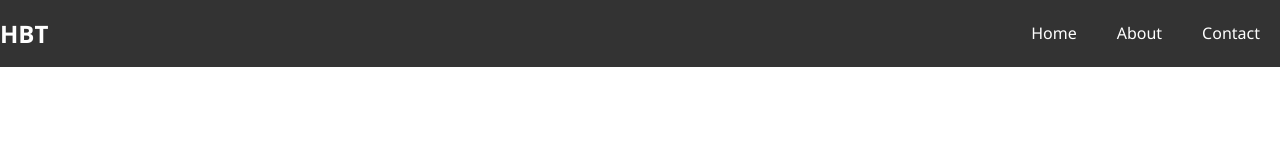
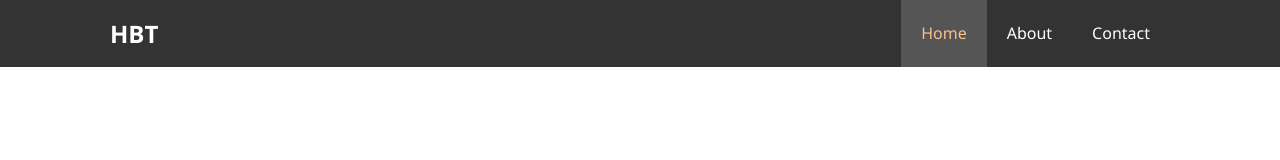
Before and after one commit to radim567/hotel_website, a plain HTML site: page index.html in a window 1280 px wide. Drawn offline with Linux system fonts and the light colour scheme.

Commit message:
navbar ready

```diff
--- a/css/style.css
+++ b/css/style.css
@@ -27,6 +27,13 @@ h3 {
 
 p {
   margin: 10px 0;
+}
+
+.container {
+  max-width: 1100px;
+  margin: auto;
+  overflow: auto;
+  padding: 0 20px;
 }
 
 #navbar {
@@ -59,7 +66,8 @@ p {
   text-align: center;
 }
 
-#navbar ul li a:hover {
+#navbar ul li a:hover,
+#navbar ul li a.current {
   background-color: #555;
   color: #f7c08a;
 }
--- a/index.html
+++ b/index.html
@@ -13,12 +13,14 @@
 <body>
     <header>
         <nav id="navbar">
-            <h1 class="logo"><a href="index.html">HBT</a></h1>
-            <ul>
-                <li><a href="index.html">Home</a></li>
-                <li><a href="about.html">About</a></li>
-                <li><a href="contact.html">Contact</a></li>
-            </ul>
+            <div class="container">
+                <h1 class="logo"><a href="index.html">HBT</a></h1>
+                <ul>
+                    <li><a class="current" href="index.html">Home</a></li>
+                    <li><a href="about.html">About</a></li>
+                    <li><a href="contact.html">Contact</a></li>
+                </ul>
+            </div>
         </nav>
     </header>
 </body>
```
Also changed, not shown: about.html (added), contact.html (added), 1 other file.
